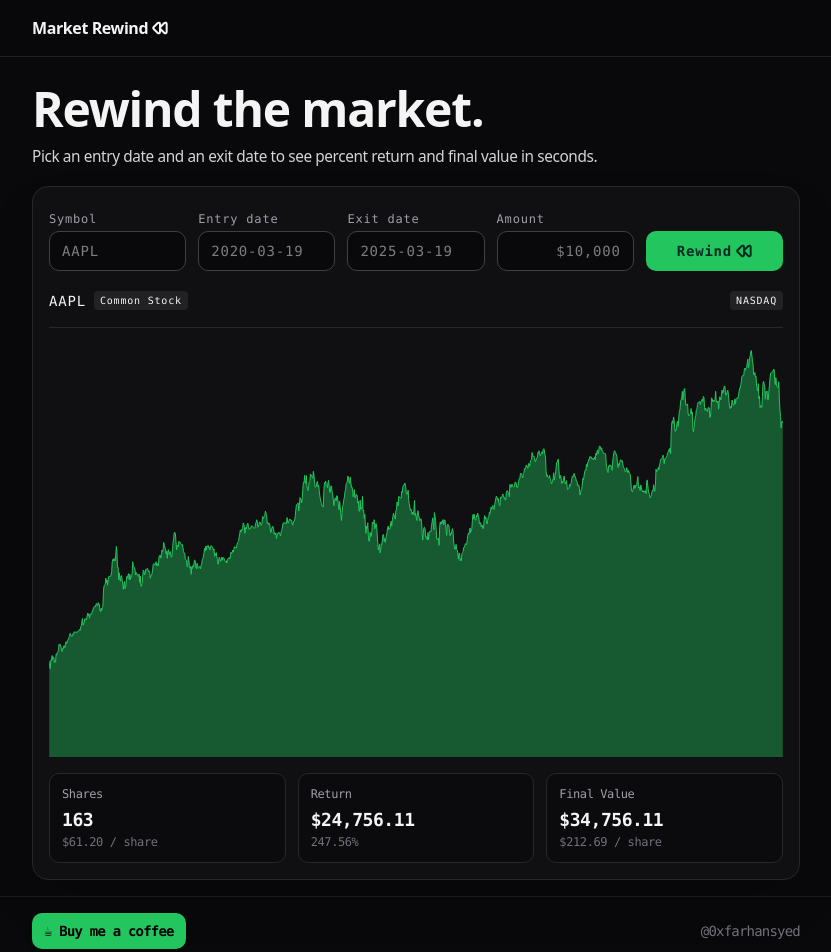
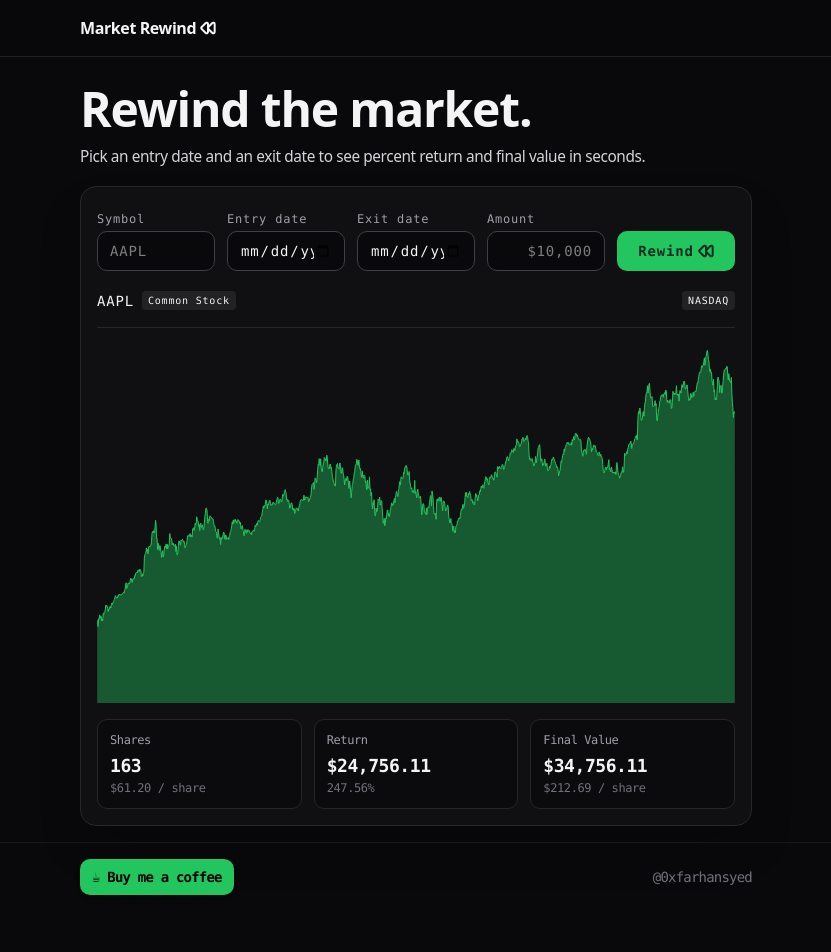
Before and after one commit to farhan-syed/marketrewind, a React (Vite) app: page / in a window 1280 px wide. Shown: the top 952 px of the page, without its empty margins (224-1055 px from the left). After the commit the page ends 911 px from the top, so only its background shows below. Built offline with nearby package versions, Linux system fonts and the light colour scheme.

Commit message:
width changes to header/footer/hero

```diff
--- a/src/components/Layout/Footer.tsx
+++ b/src/components/Layout/Footer.tsx
@@ -3,7 +3,7 @@ interface FooterProps {}
 function Footer({}: FooterProps) {
   return (
     <footer className="border-t border-zinc-900 mt-auto font-mono tracking-tighter">
-      <div className="mx-auto max-w-xl md:max-w-2xl lg:max-w-3xl px-6 md:px-0 py-4 flex items-center justify-between text-sm text-zinc-500">
+      <div className="mx-auto max-w-lg md:max-w-xl lg:max-w-2xl px-6 md:px-0 py-4 flex items-center justify-between text-sm text-zinc-500">
         {/* Left side */}
         <a
           href="https://www.buymeacoffee.com/farhansyed"
--- a/src/components/Layout/Header.tsx
+++ b/src/components/Layout/Header.tsx
@@ -11,7 +11,7 @@ interface HeaderProps {}
 function Header({}: HeaderProps) {
   return (
     <header className="sticky top-0 z-30 border-b border-zinc-800/80 bg-zinc-950/80 backdrop-blur">
-      <div className="mx-auto max-w-xl md:max-w-2xl lg:max-w-3xl px-6 md:px-0 py-4 flex items-center justify-between">
+      <div className="mx-auto max-w-lg md:max-w-xl lg:max-w-2xl px-6 md:px-0 py-4 flex items-center justify-between">
         <a href="/" className="inline-flex items-center gap-1">
           <span className="font-semibold tracking-tight">Market Rewind</span>
           <RewindIcon size={16} strokeWidth={3} />
--- a/src/components/features/rewind-tool/Form.tsx
+++ b/src/components/features/rewind-tool/Form.tsx
@@ -99,7 +99,7 @@ function RewindToolForm({ onCalculate }: RewindToolForm) {
       <label className="flex flex-col gap-1">
         <span className="text-xs text-zinc-400">Entry date</span>
         <input
-          type="text"
+          type="date"
           placeholder="2020-03-19"
           value={fields.entryDate}
           onChange={onPurchaseDateChange}
@@ -110,7 +110,7 @@ function RewindToolForm({ onCalculate }: RewindToolForm) {
       <label className="flex flex-col gap-1">
         <span className="text-xs text-zinc-400">Exit date</span>
         <input
-          type="text"
+          type="date"
           placeholder="2025-03-19"
           value={fields.exitDate}
           onChange={onSellDateChange}
--- a/src/components/sections/Hero.tsx
+++ b/src/components/sections/Hero.tsx
@@ -7,7 +7,7 @@ interface HeroProps {}
 function Hero({}: HeroProps) {
   return (
     <section>
-      <div className="mx-auto max-w-xl md:max-w-2xl lg:max-w-3xl p-6 md:p-0 md:py-4 grid text-left">
+      <div className="mx-auto max-w-lg md:max-w-xl lg:max-w-2xl p-6 md:p-0 md:py-4 grid text-left">
         <h1 className="font-semibold tracking-tight text-[clamp(1.75rem,4vw,3rem)]">
           Rewind the market.
         </h1>
```
